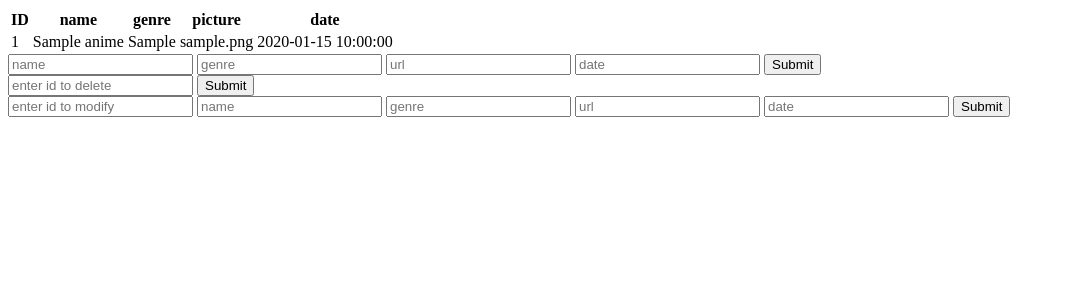
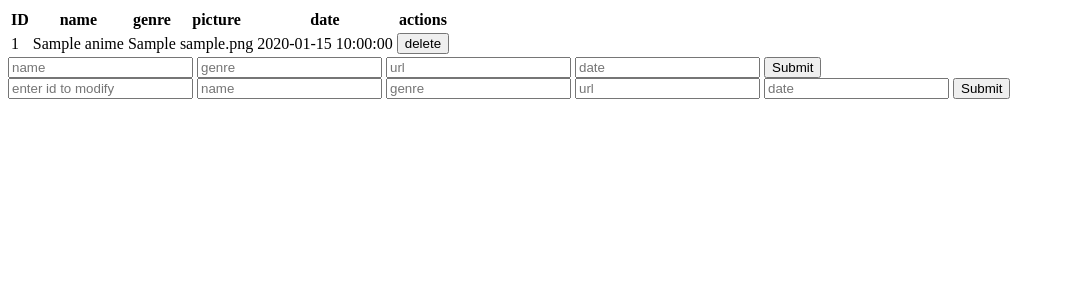
Before and after one commit to mariete36/SI_PHP, a PHP site: page /index.php in a window 1280 px wide. Shown: the top 300 px of the page, without its empty margins (0-1065 px from the left). Run offline with PHP 8.4, Linux system fonts and the light colour scheme; tables that the repository leaves empty or names only in its code hold one stand-in row (values such as "Sample post").

Commit message:
delete correction

```diff
--- a/index.php
+++ b/index.php
@@ -26,6 +26,7 @@ session_start();
         <th>genre</th>
         <th>picture</th>
         <th>date</th>
+        <th>actions</th>
     </tr>
 
     <?php
@@ -55,6 +56,12 @@ session_start();
                 <td><?=$row["genre"]?></td>
                 <td><?=$row["picture"]?></td>
                 <td><?=$row["date"]?></td>
+                <td>
+                    <form action="actions/action_delete.php" method="POST">
+                        <input type="hidden" name="id" value="<?=$row["id"]?>">
+                        <input type="submit" value="delete">
+                    </form>
+                </td>
             </tr>
     <?php endwhile;?>
 
@@ -69,10 +76,7 @@ session_start();
         <input type="submit">
     </form>
 
-    <form action="actions/action_delete.php" method="POST">
-        <input type="text" name="id" placeholder="enter id to delete">
-        <input type="submit">
-    </form>
+
 
     <form action="actions/action_modify.php" method="POST">
         <input type="text" name="id" placeholder="enter id to modify">
```
